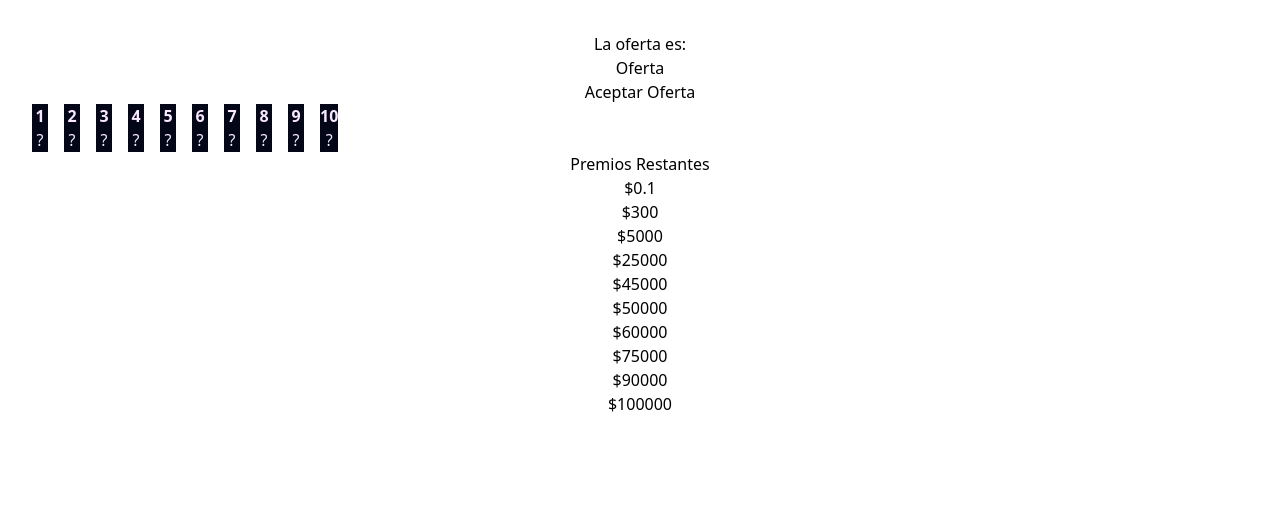
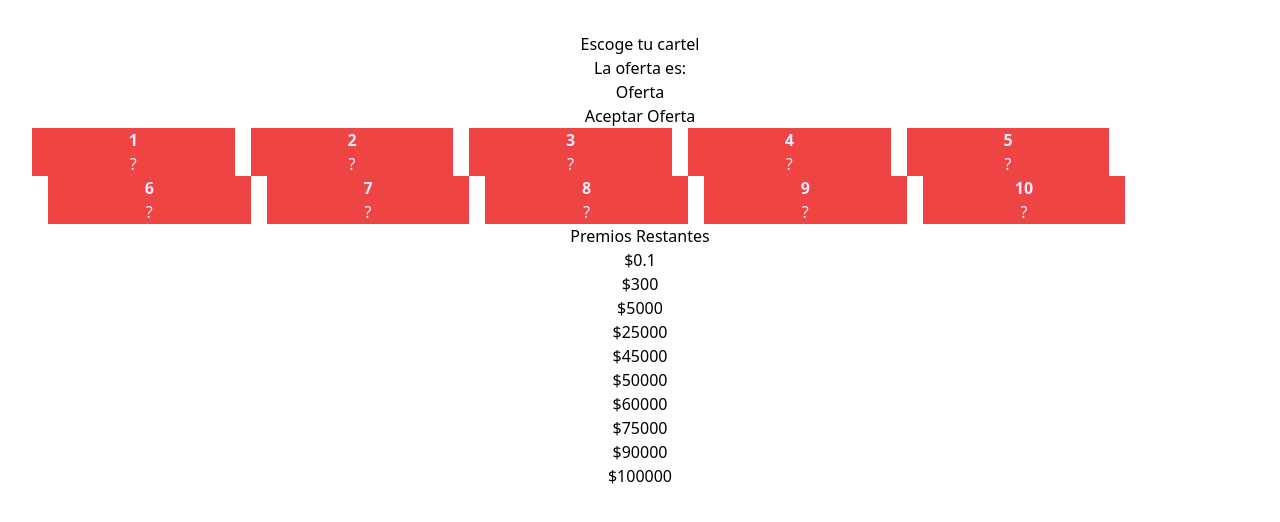
Before and after one commit to J-CarlosRojas/LaOferta, a React (Vite) app: page / in a window 1280 px wide. Shown: the top 522 px of the page. Built offline with nearby package versions, Linux system fonts and the light colour scheme.

Commit message:
Add: Se creó e implementó el componente instrucciones que ayuda al ususario a entender el juego en tiempo real

```diff
--- /dev/null
+++ b/src/assets/modulos/Instrucciones.jsx
@@ -0,0 +1,29 @@
+import React, { useEffect, useState } from "react";
+
+const Instrucciones = ({ cartelesSeleccionados }) => {
+  const [instruccion, setInstruccion] = useState("Escoge tu cartel");
+
+  useEffect(() => {
+    if (cartelesSeleccionados === 0) {
+      setInstruccion("Escoge tu cartel");
+    }
+    if (cartelesSeleccionados > 0 && cartelesSeleccionados < 7) {
+      setInstruccion(
+        "Puedes escoger la oferta o continuar descartando carteles"
+      );
+    }
+    if (cartelesSeleccionados === 6) {
+      setInstruccion(
+        "Es tu última tirada, decide si quieres la oferta o te quedas con tu cartel"
+      );
+    }
+  }, [cartelesSeleccionados]);
+
+  return (
+    <div>
+      <p>{instruccion}</p>
+    </div>
+  );
+};
+
+export default Instrucciones;
--- a/src/assets/modulos/Manager.jsx
+++ b/src/assets/modulos/Manager.jsx
@@ -4,6 +4,7 @@ import SeleccionUsuario from "./SeleccionUsuario";
 import ListaTapados from "./ListaTapados";
 import Boton from "./Boton";
 import Resultado from "./Resultado";
+import Instrucciones from "./Instrucciones";
 
 const Manager = () => {
   const premios = [
@@ -42,17 +43,15 @@ const Manager = () => {
       });
       premiosDisponibles.splice(premioIndex, 1);
     }
-
     setCarteles(nuevosCarteles);
   };
 
+  //Función principal de destape de carteles.
   const handleSeleccionCartel = (index) => {
     // Verificar si el cartel ya ha sido seleccionado
     if (carteles[index].destapado) {
       return; // No hacer nada si el cartel ya está destapado
     }
-
-    console.log("indice real de la seleccion  " + index);
 
     //Condicion para la seleccion del ususario
     if (cartelesSeleccionados == 0) {
@@ -60,12 +59,17 @@ const Manager = () => {
       setCartelesSeleccionados(cartelesSeleccionados + 1);
     }
 
+    //final del juego por carteles seleccionados ( se debe actualizar el valor de index según cuantos carteles hay)
+    if (cartelesSeleccionados > 0 && pickUsuario != index && index == 7) {
+      setModal(!modal);
+    }
+
     //condición para las selecciones a destapar
     if (cartelesSeleccionados > 0 && pickUsuario != index) {
       const nuevosCarteles = [...carteles];
       nuevosCarteles[index].destapado = true;
       setCarteles(nuevosCarteles);
-      setCartelesSeleccionados([cartelesSeleccionados + 1]);
+      setCartelesSeleccionados(cartelesSeleccionados + 1);
       calcularMediaPremios();
       calcularOferta();
     }
@@ -88,11 +92,9 @@ const Manager = () => {
       if (!carteles[i].destapado) {
         sumaPremios += carteles[i].premio;
         cartelesNoDestapados++;
-        console.log(carteles[i].premio);
       }
     }
 
-    console.log(" suma de los premios " + sumaPremios);
     if (cartelesNoDestapados === 0) {
       setMediaPremios(0);
     } else {
@@ -102,8 +104,6 @@ const Manager = () => {
 
   const calcularOferta = () => {
     setAjusteOferta(ajusteOferta + ajusteOferta * 0.05);
-
-    console.log("el ajuste de oferta es de :" + ajusteOferta);
   };
 
   useEffect(() => {
@@ -116,6 +116,10 @@ const Manager = () => {
     setModal(!modal);
   };
 
+  const recargarPagina = () => {
+    window.location.reload();
+  };
+
   const aceptarOferta = () => {
     cambiarModal();
     setAceptoOferta(true);
@@ -123,6 +127,9 @@ const Manager = () => {
 
   return (
     <div>
+      <div>
+        <Instrucciones cartelesSeleccionados={cartelesSeleccionados} />
+      </div>
       <div>
         <DisplayOferta oferta={oferta < 1 ? "Oferta" : oferta} />
         <Boton onClick={aceptarOferta} texto={"Aceptar Oferta"} />
@@ -143,7 +150,7 @@ const Manager = () => {
         <ListaTapados premiosRestantes={premiosRestantes}></ListaTapados>
       </div>
       <Resultado
-        cambiarModal={cambiarModal}
+        recargarPagina={recargarPagina}
         modal={modal}
         oferta={oferta}
         premio={
@@ -151,11 +158,7 @@ const Manager = () => {
             ? carteles[pickUsuario].premio
             : "No hay premio seleccionado"
         }
-        aceptoOferta={
-          aceptoOferta == true
-            ? true
-            : false
-        }
+        aceptoOferta={aceptoOferta == true ? true : false}
       />
     </div>
   );
--- a/src/assets/modulos/Resultado.jsx
+++ b/src/assets/modulos/Resultado.jsx
@@ -1,7 +1,7 @@
 import React from "react";
 import Boton from "./Boton";
 
-const Resultado = ({ cambiarModal, modal, oferta, premio, aceptoOferta }) => {
+const Resultado = ({ recargarPagina, modal, oferta, premio, aceptoOferta }) => {
   if (!modal) return null;
 
   const premioTexto =
@@ -15,12 +15,22 @@ const Resultado = ({ cambiarModal, modal, oferta, premio, aceptoOferta }) => {
     ganoPerdio();
   } else {
     textoAceptoOferta = "Te quedaste con tu cartel";
+    ganoPerdio();
   }
 
+  //Función que determina si el jugador tomó la mejor opción.
   function ganoPerdio() {
     if (aceptoOferta) {
       if (oferta > premio && premio !== null) {
-        textoGanoPerdio = "Ganaste! " + (oferta - premio);
+        textoGanoPerdio = "Ganaste! " + (oferta - premio).toFixed(2);
+      } else {
+        textoGanoPerdio = "Perdiste :( " + (premio - oferta).toFixed(2);
+      }
+    } else {
+      if (premio > oferta && premio !== null) {
+        textoGanoPerdio = "Ganaste! " + (premio - oferta).toFixed(2);
+      } else {
+        textoGanoPerdio = "Perdiste :( " + (oferta - premio).toFixed(2);
       }
     }
   }
@@ -32,7 +42,7 @@ const Resultado = ({ cambiarModal, modal, oferta, premio, aceptoOferta }) => {
         <p>{textoGanoPerdio}</p>
         <p>{premioTexto}</p>
         <p>La oferta es: {oferta}</p>
-        <Boton onClick={cambiarModal} texto={"Cerrar Modal"} />
+        <Boton onClick={recargarPagina} texto={"Reiniciar"} />
       </div>
     </div>
   );
--- a/src/assets/modulos/SeleccionUsuario.jsx
+++ b/src/assets/modulos/SeleccionUsuario.jsx
@@ -5,10 +5,10 @@ const SeleccionUsuario = ({ numeroSeleccion, premio, onClick, destapado }) => {
   return (
     <div
       onClick={onClick}
-      className=" `w-2/12 bg-slate-950 cursor-pointer min-w-4 ${
-        destapado ? 'bg-green-500' : ''
+      className={`w-2/12 cursor-pointer min-w-4 ${
+        destapado ? 'bg-green-500' : ' bg-red-500'
       }`}
-    "
+
     >
       <p className=" font-bold ">{numeroSeleccion}</p>
       <p>{destapado ? `Premio: ${premio}` : "?"}</p>
```
